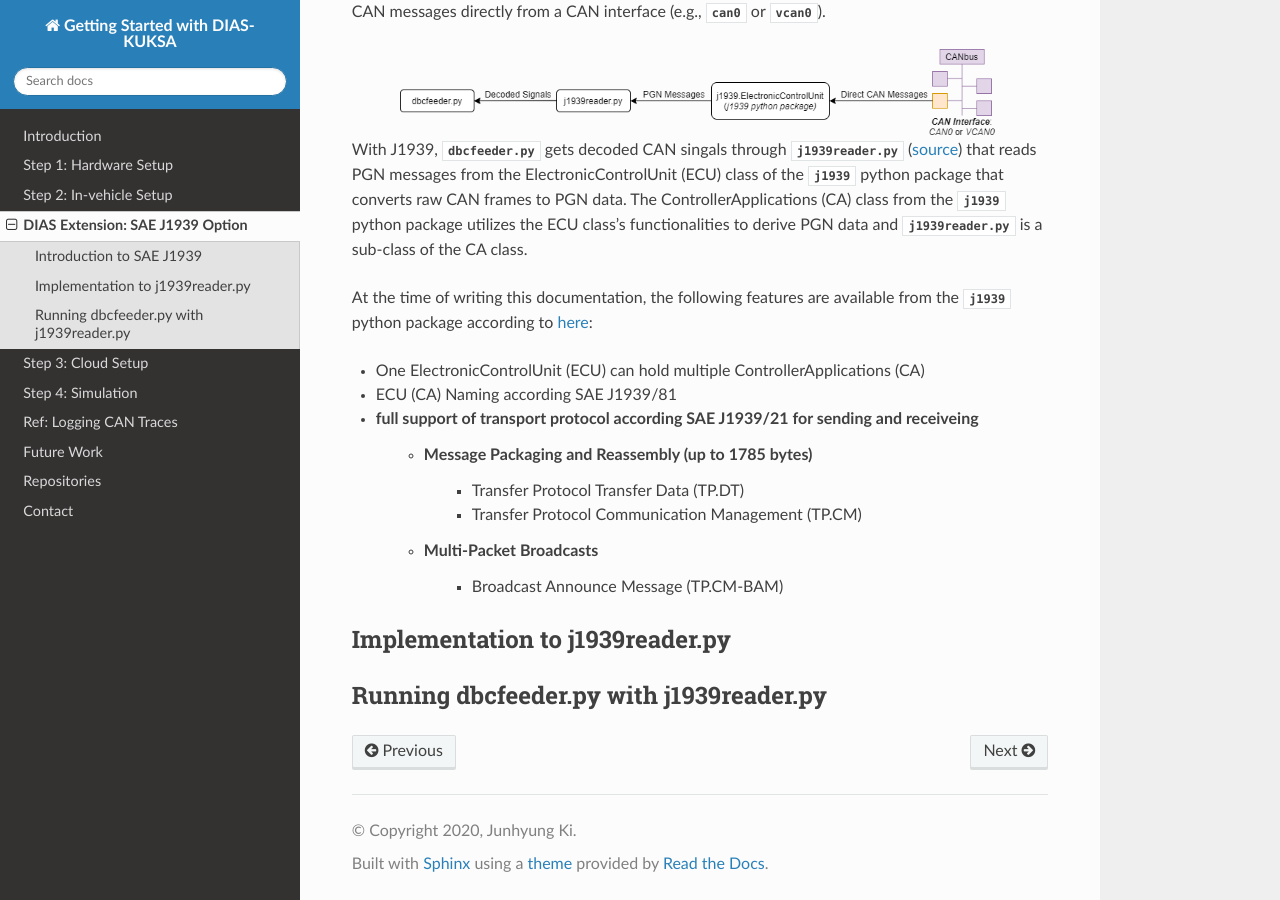
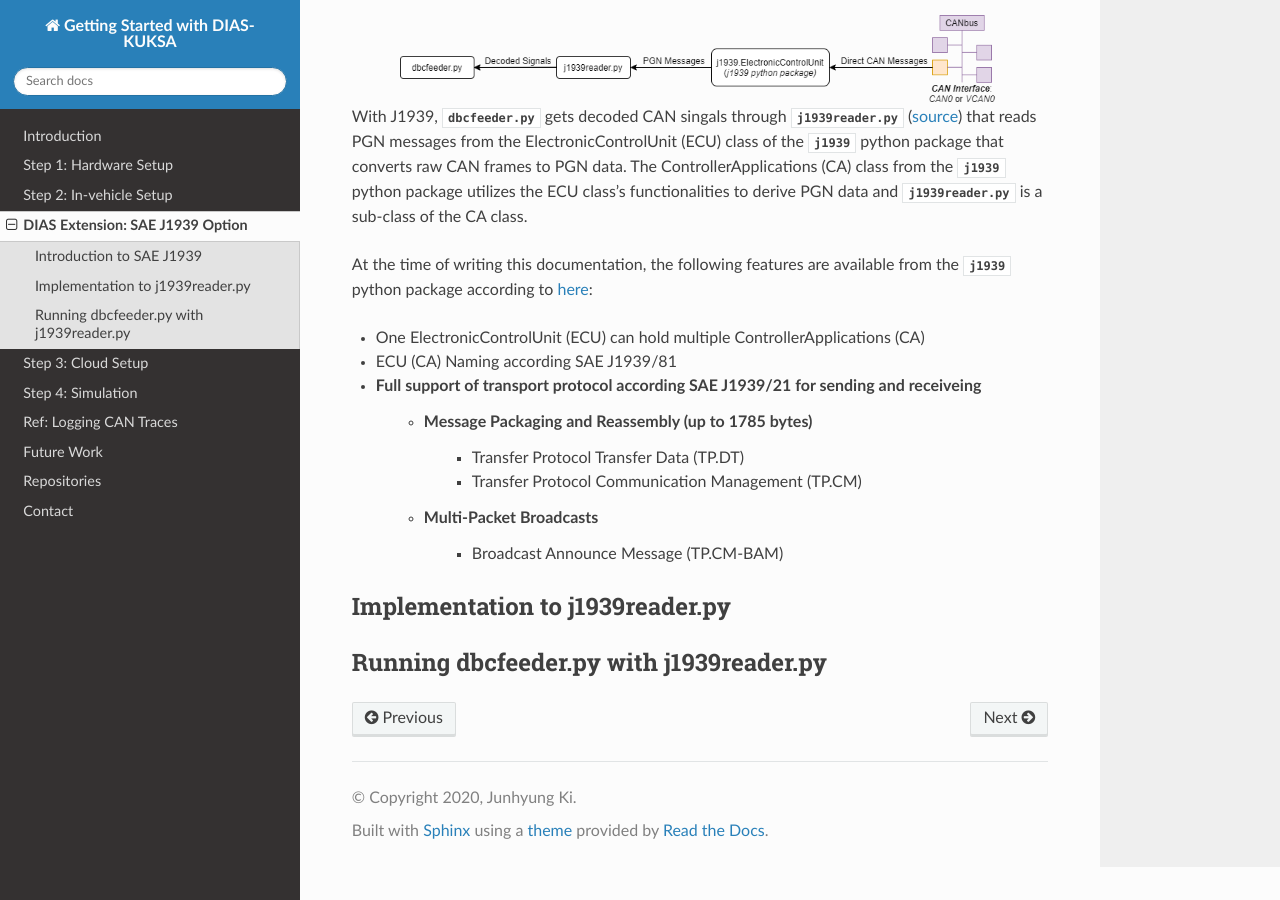
Before and after one commit to junh-ki/dias_kuksa_doc, a Sphinx documentation site: the page built from docs/source/contents/j1939.rst, in a window 1280 px wide and 900 px high, scrolled down 2279 px. Built offline with Sphinx 7.4.7 and the Read the Docs theme 2.0.0, drawn with Linux system fonts in a browser that asks for light colours; formulas are drawn with MathJax 3.

Commit message:
image size changed

```diff
--- a/docs/source/contents/j1939.rst
+++ b/docs/source/contents/j1939.rst
@@ -33,7 +33,7 @@ To conform the transport protocol, there are a lot of concepts defined in the J1
 `The J1939 Python package <https://pypi.org/project/j1939/>`_ converts raw CAN frames to PGN data and make it available for use. The following figures compare two scenarios where `dbcfeeder.py` reads CAN signals without and with J1939.
 
 .. figure:: /_images/j1939/dbcreader_schema.png
-    :width: 600
+    :width: 450
     :align: center
 
 Without J1939, `dbcfeeder.py` gets decoded CAN singals through `dbcreader.py` that reads raw CAN messages directly from a CAN interface (e.g., `can0` or `vcan0`).
@@ -49,7 +49,7 @@ At the time of writing this documentation, the following features are available
 
 - One ElectronicControlUnit (ECU) can hold multiple ControllerApplications (CA)
 - ECU (CA) Naming according SAE J1939/81
-- full support of transport protocol according SAE J1939/21 for sending and receiveing
+- Full support of transport protocol according SAE J1939/21 for sending and receiveing
     - Message Packaging and Reassembly (up to 1785 bytes)
         - Transfer Protocol Transfer Data (TP.DT)
         - Transfer Protocol Communication Management (TP.CM)
```
